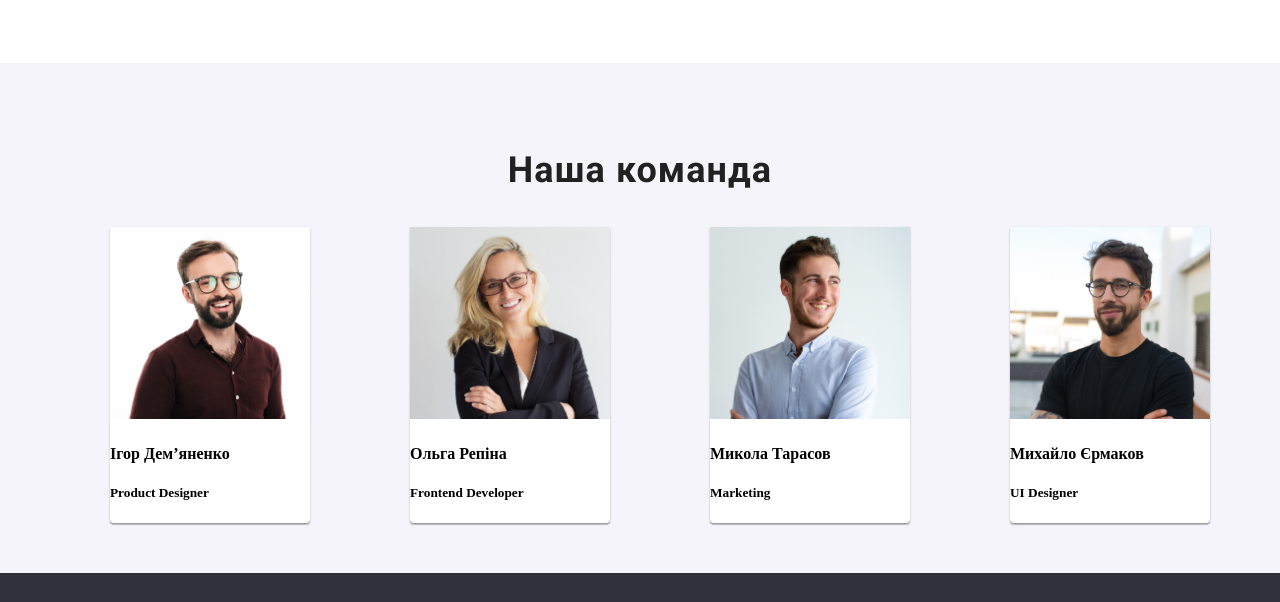
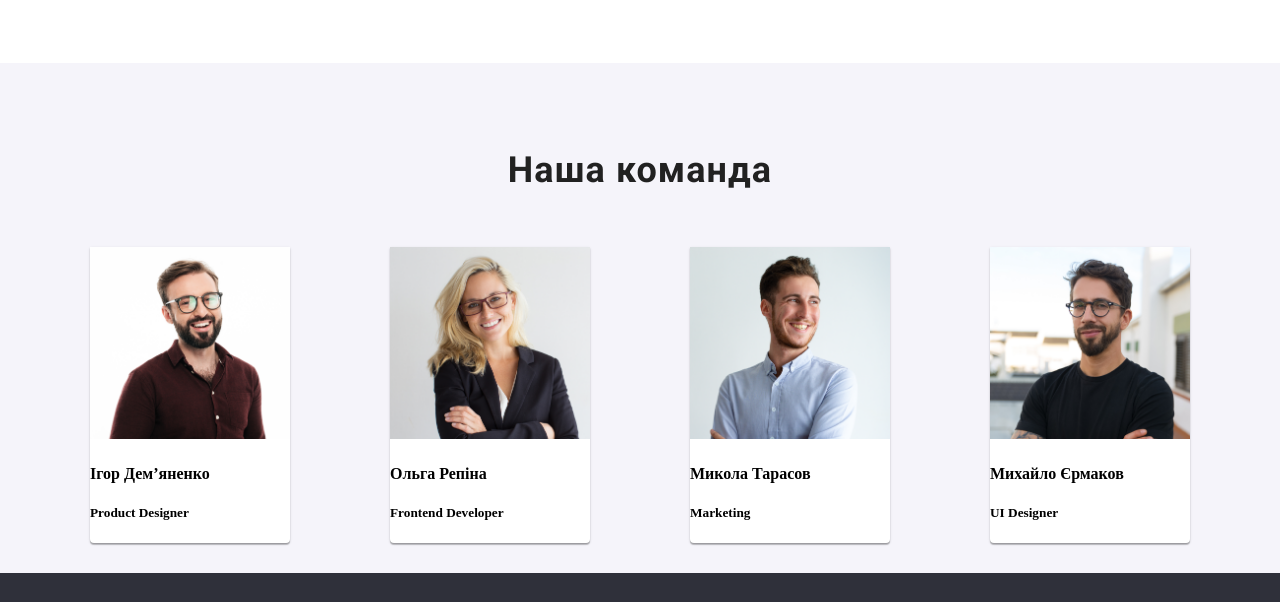
Before and after one commit to arinagalkina/WebStudio-1, a plain HTML site: page index.html in a window 1280 px wide. In both pictures the pointer is over the element 640 px from the left and 1854 px from the top of the page. Shown: the part 1480-2082 px from the top of the page. Drawn offline with nearby package versions, Linux system fonts and the light colour scheme.

Commit message:
animation_change

```diff
--- a/css/style.css
+++ b/css/style.css
@@ -305,3 +305,21 @@ color: rgba(255, 255, 255, 0.6);
   width: 575px;
 height: 54px;
 }
+
+
+.wrap {
+  display: inline-block;
+  margin: 0 40px 2em 0;
+  background: rgba(228, 225, 228, .5);
+}
+
+
+.cards:hover {
+  -o-transform: translate(-20px, 20px);
+  -ms-transform: translate(-20px, 20px);
+  -moz-transform: translate(-20px, 20px);
+  -webkit-transform: translate(-20px, 20px);
+  transform: translate(-20px, 20px);
+  transition: 0.7s all;
+
+}
```
Also changed, not shown: portfolio.html (+2 -0 lines).
